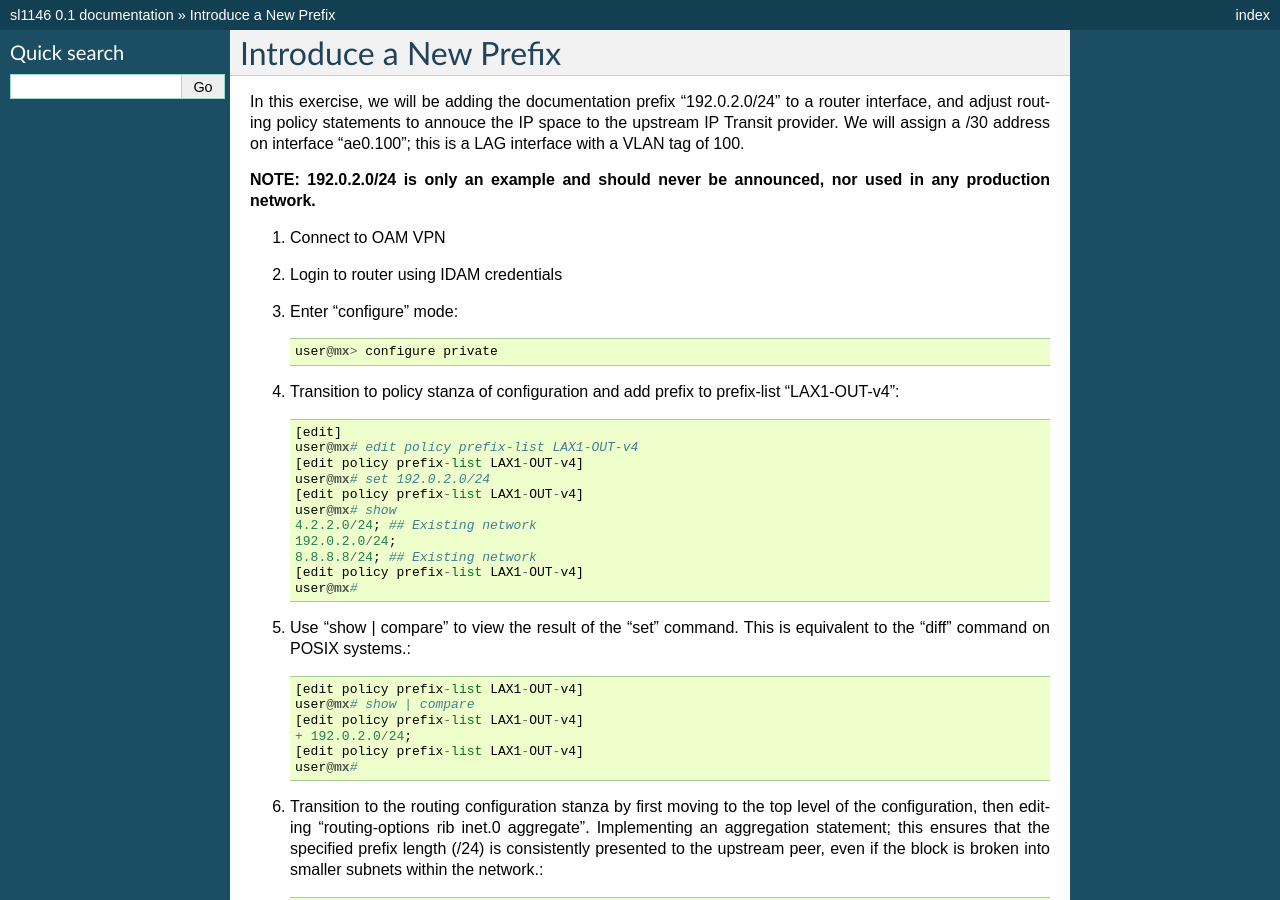
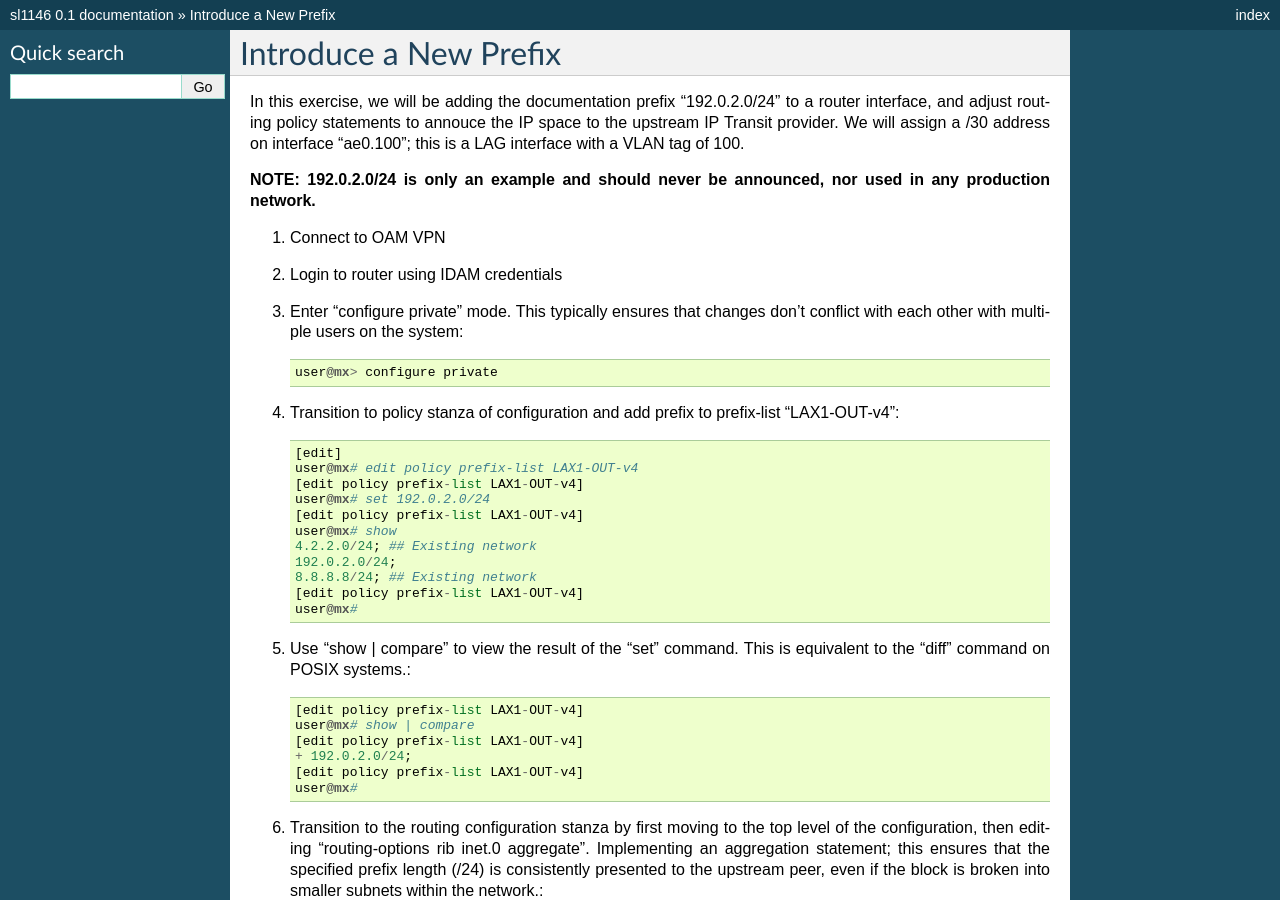
Before and after one commit to ngennetworks/sl1146, a Sphinx documentation site: the page built from docs/source/introduce_new_prefix.rst, in a window 1280 px wide and 900 px high. Built offline with Sphinx 7.4.7, drawn with Linux system fonts in a browser that asks for light colours; pages that are not in the unit, such as notebooks, are missing from menus.

Commit message:
Added doc content

```diff
--- a/docs/source/introduce_new_prefix.rst
+++ b/docs/source/introduce_new_prefix.rst
@@ -14,7 +14,7 @@ In this exercise, we will be adding the documentation prefix "192.0.2.0/24" to a
 
 1) Connect to OAM VPN
 2) Login to router using IDAM credentials
-3) Enter "configure" mode::
+3) Enter "configure private" mode. This typically ensures that changes don't conflict with each other with multiple users on the system::
 
     user@mx> configure private
 
```
